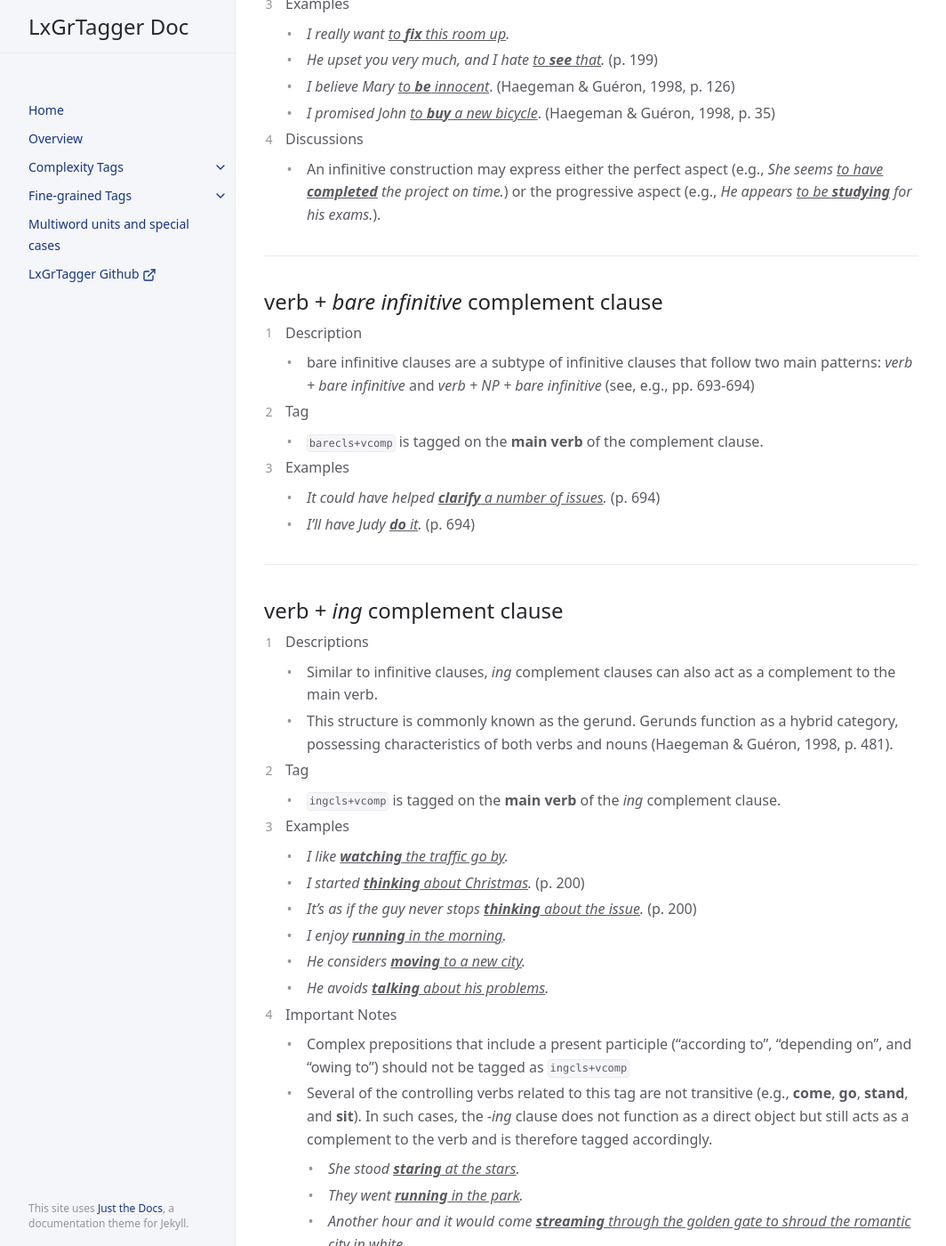
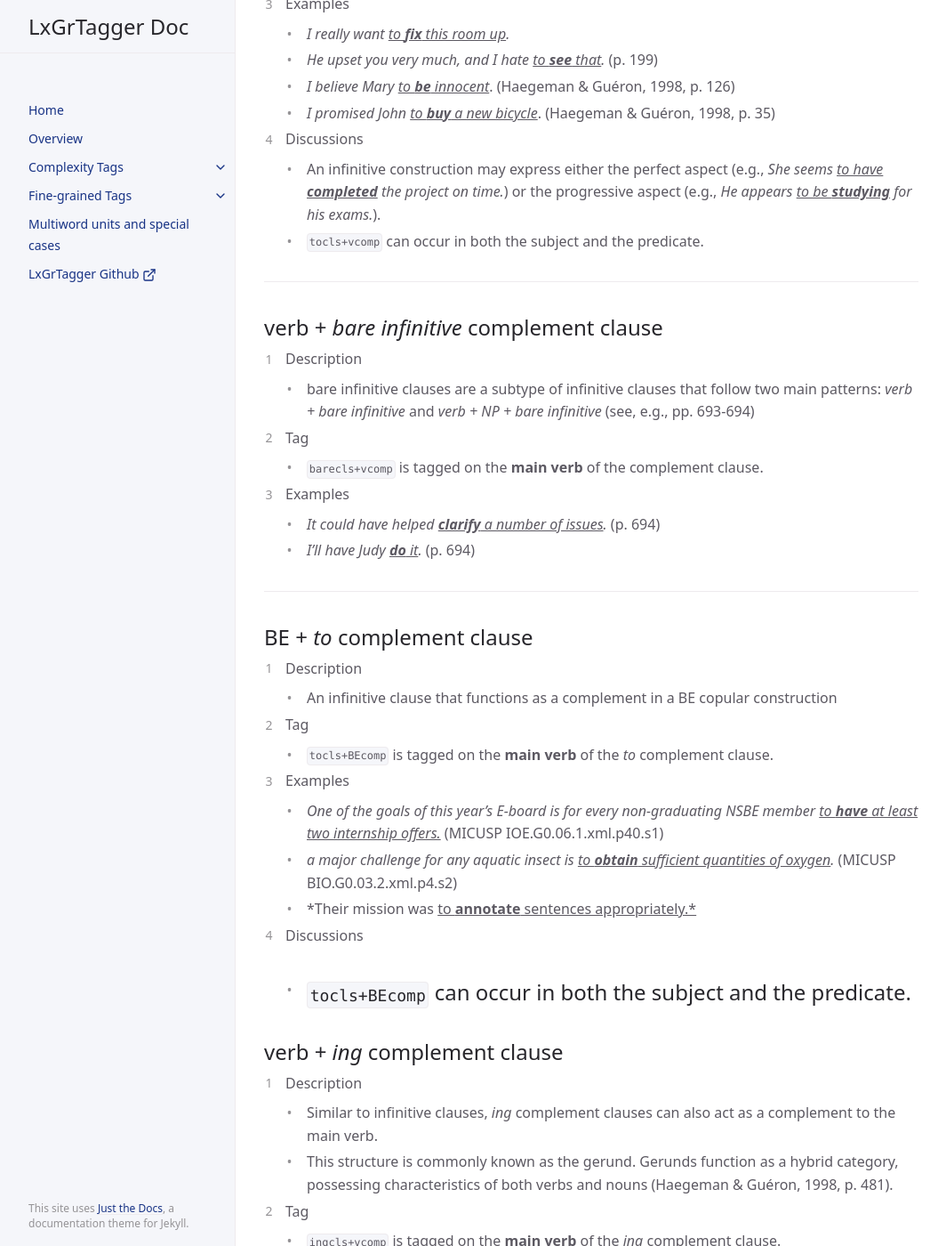
Before and after one commit to LCR-ADS-Lab/LxGrTagger-Documentation, a Jekyll site: the page built from docs/cx tags/2_Non-finite Clause/6_Syntactic function6.md, in a window 1280 px wide and 1400 px high, scrolled down 364 px. Shown: the whole window at 89% size, without its empty margins (107-1171 px from the left). Built offline with Jekyll 4.4.1, drawn with Linux system fonts in a browser that asks for light colours; cached includes are drawn as plain includes; some of the changed text lies outside the part shown.

Commit message:
add BEcomp descriptions

```diff
--- a/docs/cx tags/2_Non-finite Clause/6_Syntactic function6.md
+++ b/docs/cx tags/2_Non-finite Clause/6_Syntactic function6.md
@@ -8,7 +8,7 @@ nav_order: 6
 
 ## verb + *to* complement clause
 
-1. Descriptions
+1. Description
    - Infinitive clauses can have a range of syntactic roles, including direct objects (pp. 198-199).
 2. Tag
    - `tocls+vcomp` is tagged on the **main verb** of the *to* complement clause.
@@ -19,6 +19,7 @@ nav_order: 6
     - *I promised John <ins>to **buy** a new bicycle</ins>*. (Haegeman & Guéron, 1998, p. 35)
 4. Discussions
    - An infinitive construction may express either the perfect aspect (e.g., *She seems <ins>to have **completed**</ins> the project on time.*) or the progressive aspect (e.g., *He appears <ins>to be **studying**</ins> for his exams.*).
+   - `tocls+vcomp` can occur in both the subject and the predicate.
 
 ---
 ## verb + *bare infinitive* complement clause
@@ -32,10 +33,22 @@ nav_order: 6
     - *I'll have Judy <ins>**do** it</ins>.* (p. 694)
 
 ---
+## BE + *to* complement clause
+1. Description
+   - An infinitive clause that functions as a complement in a BE copular construction
+2. Tag
+   - `tocls+BEcomp` is tagged on the **main verb** of the *to* complement clause.
+3. Examples
+    - *One of the goals of this year's E-board is for every non-graduating NSBE member <ins>to **have** at least two internship offers.</ins>* (MICUSP IOE.G0.06.1.xml.p40.s1)
+    - *a major challenge for any aquatic insect is <ins>to **obtain** sufficient quantities of oxygen</ins>.*  (MICUSP BIO.G0.03.2.xml.p4.s2)
+    - *Their mission was <ins>to **annotate** sentences appropriately<ins>.*
+4. Discussions
+   - `tocls+BEcomp` can occur in both the subject and the predicate.
+---
 
 ## verb + *ing* complement clause
 
-1. Descriptions
+1. Description
    - Similar to infinitive clauses, *ing* complement clauses can also act as a complement to the main verb.
    - This structure is commonly known as the gerund. Gerunds function as a hybrid category, possessing characteristics of both verbs and nouns (Haegeman & Guéron, 1998, p. 481).
 2. Tag
@@ -47,9 +60,21 @@ nav_order: 6
    - *I enjoy <ins>**running** in the morning</ins>.*
    - *He considers <ins>**moving** to a new city</ins>.*
    - *He avoids <ins>**talking** about his problems</ins>.*
-4. Important Notes
+4. Further Notes
    - Complex prepositions that include a present participle ("according to", "depending on", and "owing to") should not be tagged as `ingcls+vcomp`
    - Several of the controlling verbs related to this tag are not transitive (e.g., **come**, **go**, **stand**, and **sit**). In such cases, the *-ing* clause does not function as a direct object but still acts as a complement to the verb and is therefore tagged accordingly.
       - *She stood <ins>**staring** at the stars</ins>.*
       - *They went <ins>**running** in the park</ins>.*
       - *Another hour and it would come <ins>**streaming** through the golden gate to shroud the romantic city in white</ins>.*
+   - *ing* clauses can occur in both the subject and the predicate.
+
+## BE + *ing* complement clause
+1. Description
+   - An -ing clause that functions as a complement in a BE copular construction
+2. Tag
+   - `ingcls+BEcomp` is tagged on the **main verb** of the *ing* complement clause.
+3. Examples
+   - *<ins>**Competing** in the Olympics</ins> was their dream*
+   - *Their favorite activity is <ins>**climbing** desert towers</ins>.*
+4. Further Notes
+   - *ing* clauses can occur in both the subject and the predicate positions in copular BE constructions.
```
Also changed, not shown: docs/cx tags/index.md (+2 -0 lines).
